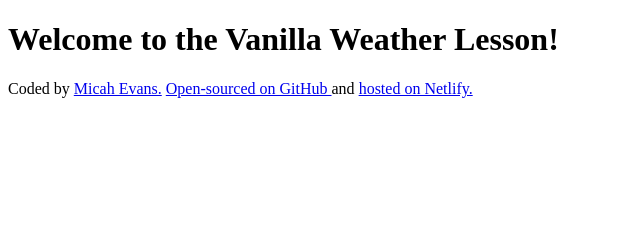
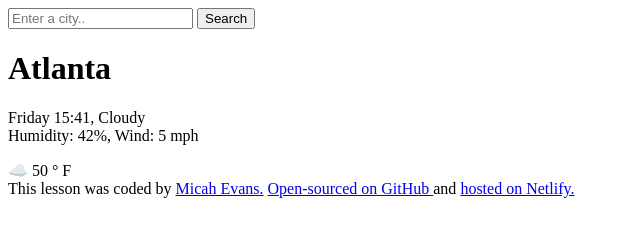
Before and after one commit to mic5678/vanilla-weather-project, a plain HTML site: page index.html in a window 1280 px wide. Shown: the whole page, without its empty margins (0-640 px from the left). Drawn offline with Linux system fonts and the light colour scheme.

Commit message:
Added HTML to lesson

```diff
--- a/index.html
+++ b/index.html
@@ -6,9 +6,25 @@
     <title>Vanilla Weather Lesson</title>
   </head>
   <body>
-    <h1>Welcome to the Vanilla Weather Lesson!</h1>
+    <header>
+      <form>
+        <input type="search" placeholder="Enter a city.." required />
+        <input type="submit" value="Search" />
+      </form>
+    </header>
+    <main>
+      <div>
+        <h1>Atlanta</h1>
+        <p>
+          Friday 15:41, Cloudy
+          <br />
+          Humidity: 42%, Wind: 5 mph
+        </p>
+      </div>
+      <div>☁️ 50 ° F</div>
+    </main>
     <footer>
-      Coded by
+      This lesson was coded by
       <a href="https://github.com/mic5678" target="_blank"> Micah Evans.</a>
       <a href="https://github.com/mic5678?tab=repositories" target="_blank"
         >Open-sourced on GitHub
```
